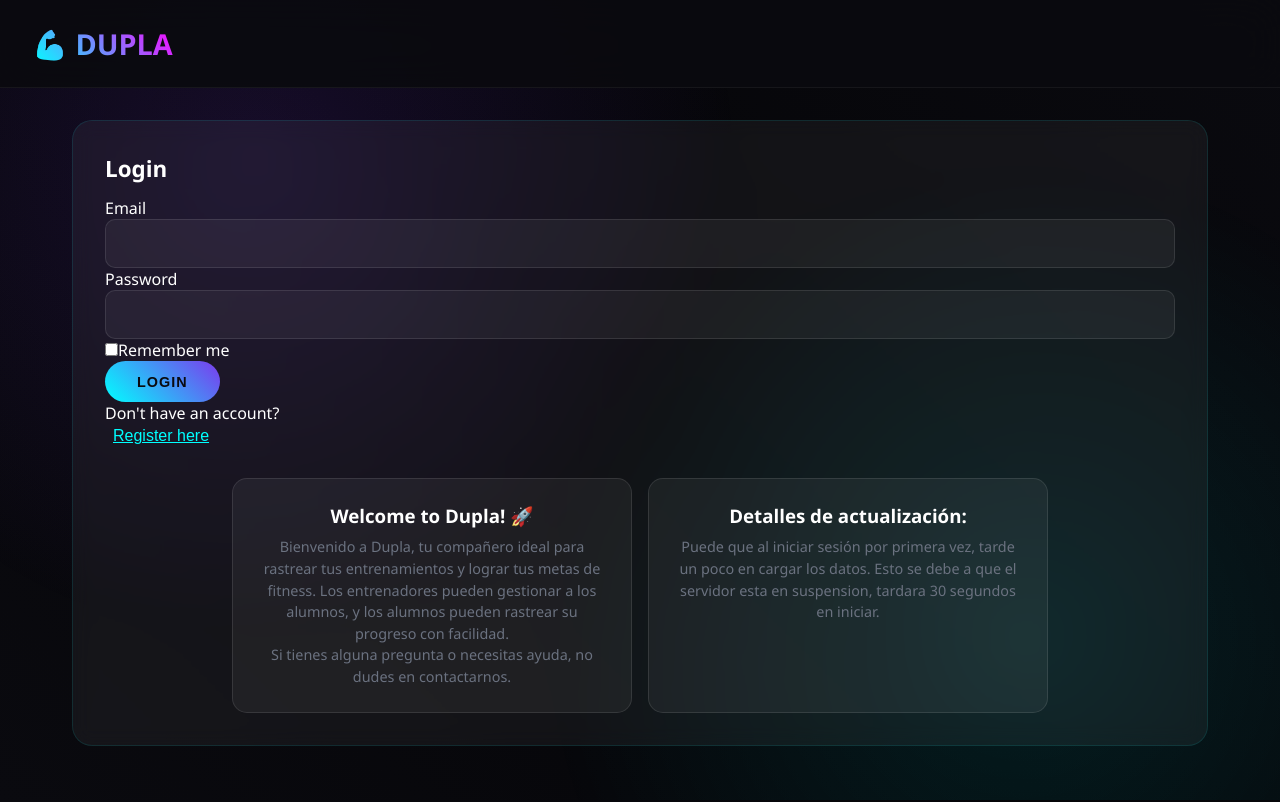
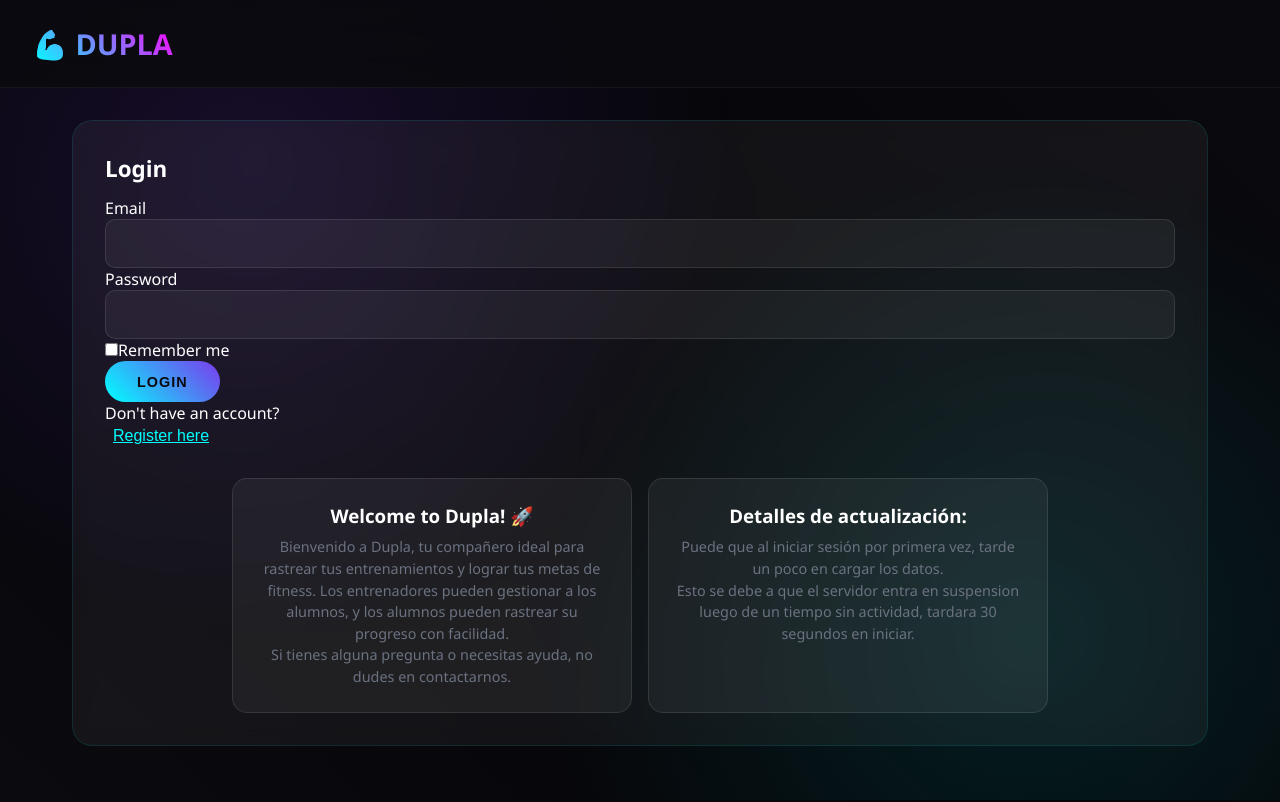
Before and after one commit to vcmxs/Api-MVP, a React (Create React App) app in the folder gym-training-fronten/: page / in a window 1280 px wide. Built offline with nearby package versions, Linux system fonts and the light colour scheme; no server answers.

Commit message:
Add files via upload

```diff
--- a/gym-training-fronten/src/components/Login.js
+++ b/gym-training-fronten/src/components/Login.js
@@ -140,8 +140,9 @@ function Login({ onLogin, onToggle }) {
             <h3 style={{ color: 'var(--light)', marginBottom: '0.5rem' }}>Detalles de actualización:</h3>
             <p style={{ fontSize: '0.9rem', lineHeight: '1.5' }}>
               Puede que al iniciar sesión por primera vez, tarde un poco en cargar los datos.
-              Esto se debe a que el servidor esta en suspension, tardara 30 segundos en iniciar.
             </p>
+            <p style={{ fontSize: '0.9rem', lineHeight: '1.5' }}>
+              Esto se debe a que el servidor entra en suspension luego de un tiempo sin actividad, tardara 30 segundos en iniciar.   </p>
           </div>
         </div>
       </div>
```
